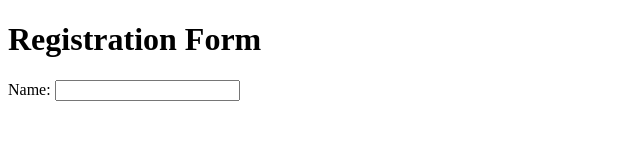
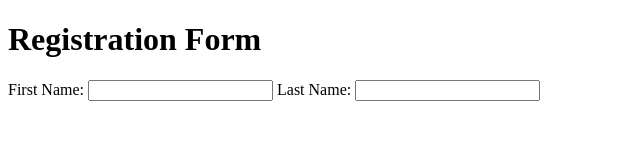
Before and after one commit to iitroublesii/Registration-Form-Week2, a plain HTML site: page index.html in a window 1280 px wide. Shown: the whole page, without its empty margins (0-640 px from the left). Drawn offline with Linux system fonts and the light colour scheme.

Commit message:
Added Last Name

```diff
--- a/index.html
+++ b/index.html
@@ -10,8 +10,13 @@
 
     <h1>Registration Form</h1>
     <form id="registrationForm" onsubmit=return capturedata()>
-        <label for="Name">Name:</label>
-        <input type="text" id="Name">
+        <label for="First Name">First Name:</label>
+        <input type="text" id="First Name">
+
+        <label for="Last Name">Last Name:</label>
+        <input type="text" id="Last Name">
+
+
     </form>
 
 
```
